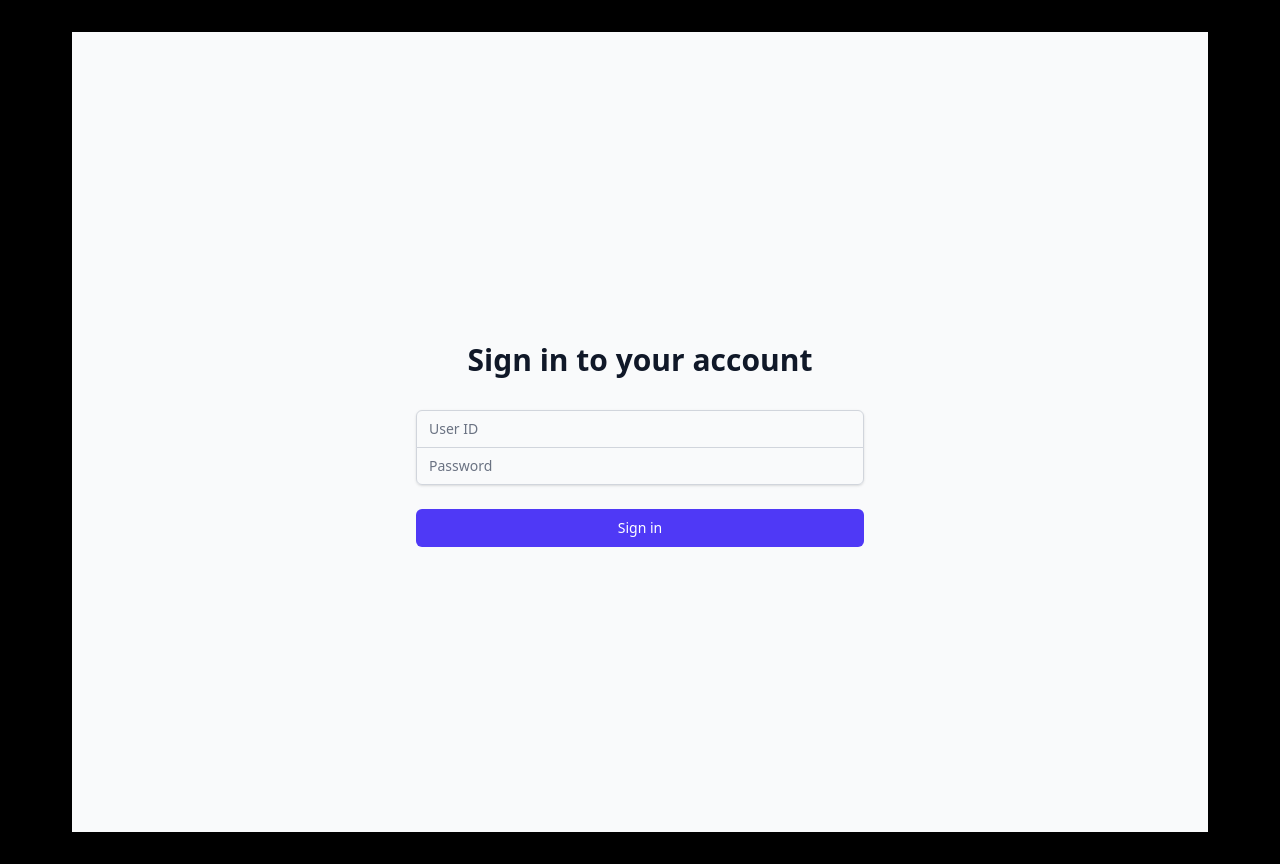
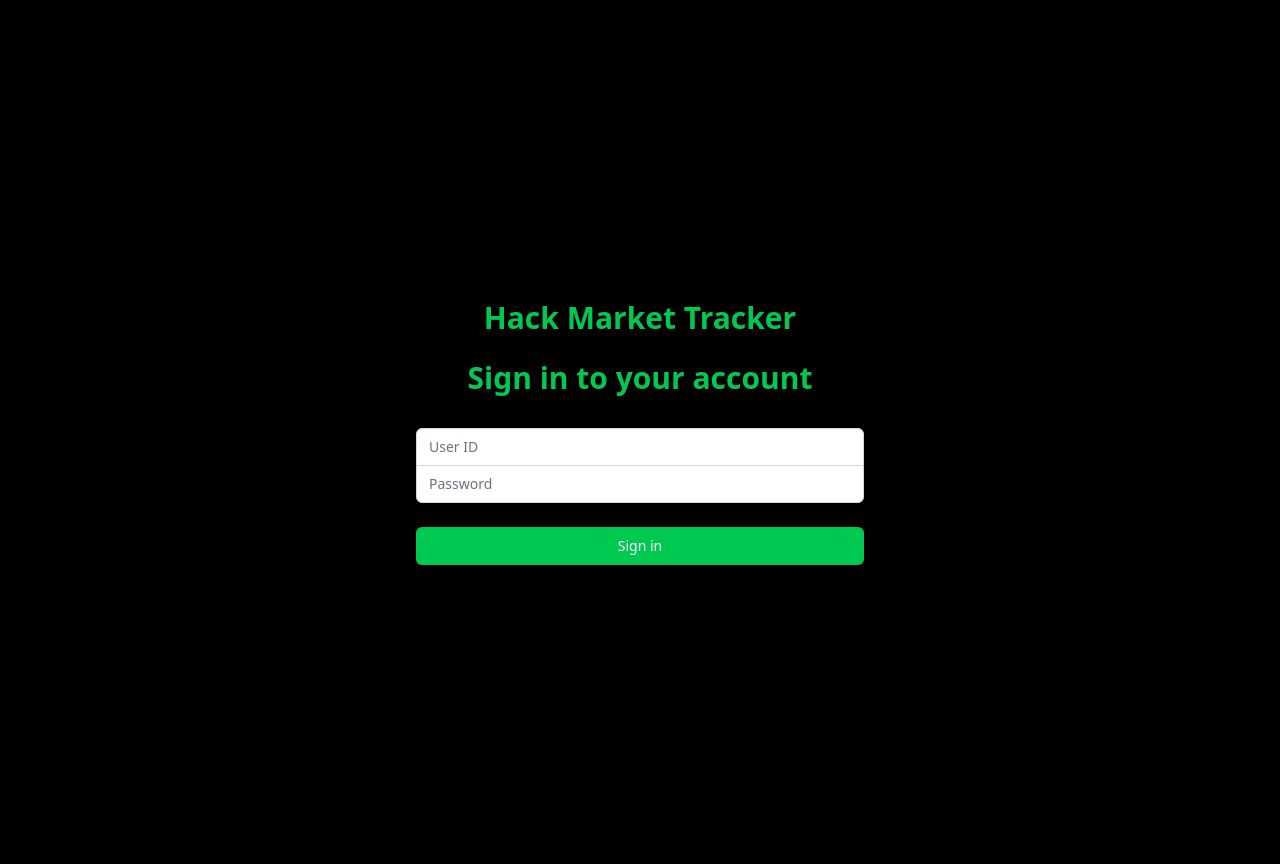
Before and after one commit to cyzha02/Team17_AlgoTrader, a React (Vite) app: page /login in a window 1280 px wide. Built offline with nearby package versions, Linux system fonts and the light colour scheme; no server answers.

Commit message:
coloring login page

```diff
--- a/src/pages/Login.tsx
+++ b/src/pages/Login.tsx
@@ -42,10 +42,13 @@
   };
 
   return (
-    <div className="min-h-screen flex items-center justify-center bg-gray-50 py-12 px-4 sm:px-6 lg:px-8">
+    <div className="min-h-screen flex items-center justify-center bg-black py-12 px-4 sm:px-6 lg:px-8">
       <div className="max-w-md w-full space-y-8">
         <div>
-          <h2 className="mt-6 text-center text-3xl font-extrabold text-gray-900">
+          <h1 className="text-center text-3xl font-extrabold text-green-500">
+            Hack Market Tracker
+          </h1>
+          <h2 className="mt-6 text-center text-3xl font-extrabold text-green-500">
             Sign in to your account
           </h2>
         </div>
@@ -60,7 +63,7 @@
                 name="user_id"
                 type="number"
                 required
-                className="appearance-none rounded-none relative block w-full px-3 py-2 border border-gray-300 placeholder-gray-500 text-gray-900 rounded-t-md focus:outline-none focus:ring-indigo-500 focus:border-indigo-500 focus:z-10 sm:text-sm"
+                className="appearance-none rounded-none relative bg-white block w-full px-3 py-2 border border-gray-300 placeholder-gray-500 text-gray-900 rounded-t-md focus:outline-none focus:ring-indigo-500 focus:border-indigo-500 focus:z-10 sm:text-sm"
                 placeholder="User ID"
                 value={credentials.user_id || ""}
                 onChange={handleChange}
@@ -75,7 +78,7 @@
                 name="password"
                 type="password"
                 required
-                className="appearance-none rounded-none relative block w-full px-3 py-2 border border-gray-300 placeholder-gray-500 text-gray-900 rounded-b-md focus:outline-none focus:ring-indigo-500 focus:border-indigo-500 focus:z-10 sm:text-sm"
+                className="appearance-none rounded-none relative bg-white block w-full px-3 py-2 border border-gray-300  placeholder-gray-500 text-gray-900 rounded-b-md focus:outline-none focus:ring-indigo-500 focus:border-indigo-500 focus:z-10 sm:text-sm"
                 placeholder="Password"
                 value={credentials.password}
                 onChange={handleChange}
@@ -91,7 +94,7 @@
             <button
               type="submit"
               disabled={isLoading}
-              className="group relative w-full flex justify-center py-2 px-4 border border-transparent text-sm font-medium rounded-md text-white bg-indigo-600 hover:bg-indigo-700 focus:outline-none focus:ring-2 focus:ring-offset-2 focus:ring-indigo-500 disabled:opacity-50"
+              className="group relative w-full flex justify-center py-2 px-4 border border-transparent text-sm font-medium rounded-md text-white bg-green-500 hover:bg-green-600 focus:outline-none focus:ring-2 focus:ring-offset-2 focus:ring-green-500 disabled:opacity-50"
             >
               {isLoading ? "Signing in..." : "Sign in"}
             </button>
```
